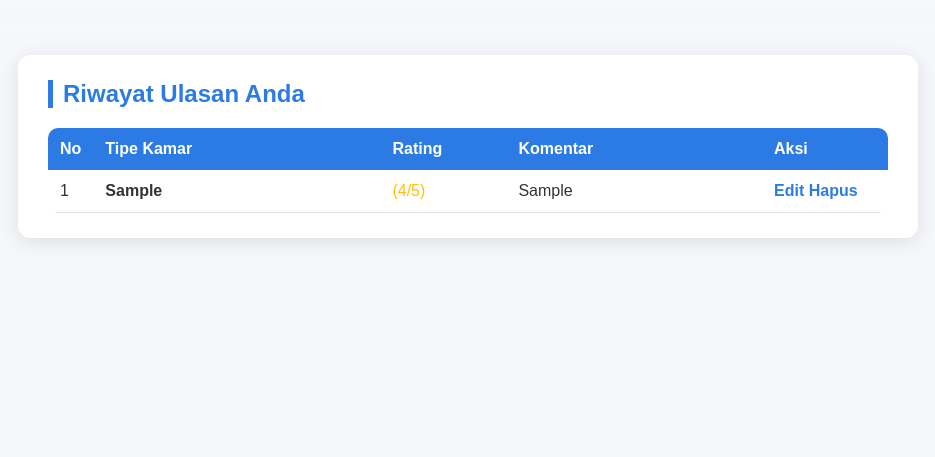
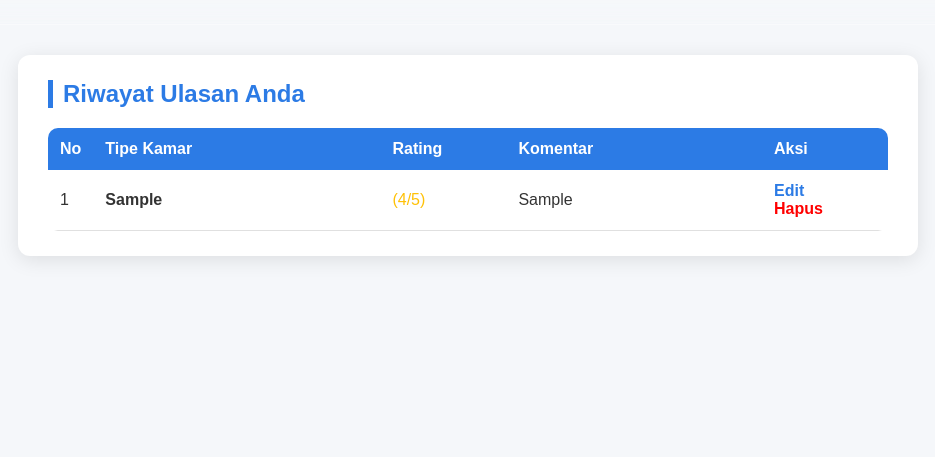
Before and after one commit to EzraAditya/TubesPWD, a PHP site: page /views/riwayat_review.php in a window 1280 px wide. Shown: the part 514-971 px from the top of the page, without its empty margins (172-1107 px from the left). Run offline with PHP 8.4, Linux system fonts and the light colour scheme; the visitor is signed in with stand-in values (Sample User, id 1); tables that the repository leaves empty or names only in its code hold one stand-in row (values such as "Sample post").

Commit message:
update bagian hapus review

```diff
--- a/views/riwayat_review.php
+++ b/views/riwayat_review.php
@@ -59,14 +59,13 @@ $result = mysqli_query($conn, $query);
                         <td><?php echo htmlspecialchars($row['komentar']); ?></td>
                         <td>
                             <a href="edit_review.php?id=<?php echo $row['id_review']; ?>"
-                               class="btn btn-sm btn-warning w-100 mb-1">
-                               <i class="fas fa-edit"></i> Edit
+                               class="btn btn-sm btn-warning w-100 mb-1">Edit
                             </a>
-
+                            <br>
                             <a href="../actions/review.php?action=hapus&id=<?php echo $row['id_review']; ?>"
-                               class="btn btn-sm btn-danger w-100"
-                               onclick="return confirm('Yakin ingin menghapus ulasan ini?');">
-                               <i class="fas fa-trash"></i> Hapus
+                               class="btn btn-sm btn-danger"
+                               style="color:red"
+                               onclick="return confirm('Yakin ingin menghapus ulasan ini?');">Hapus
                             </a>
                         </td>
                     </tr>
```
